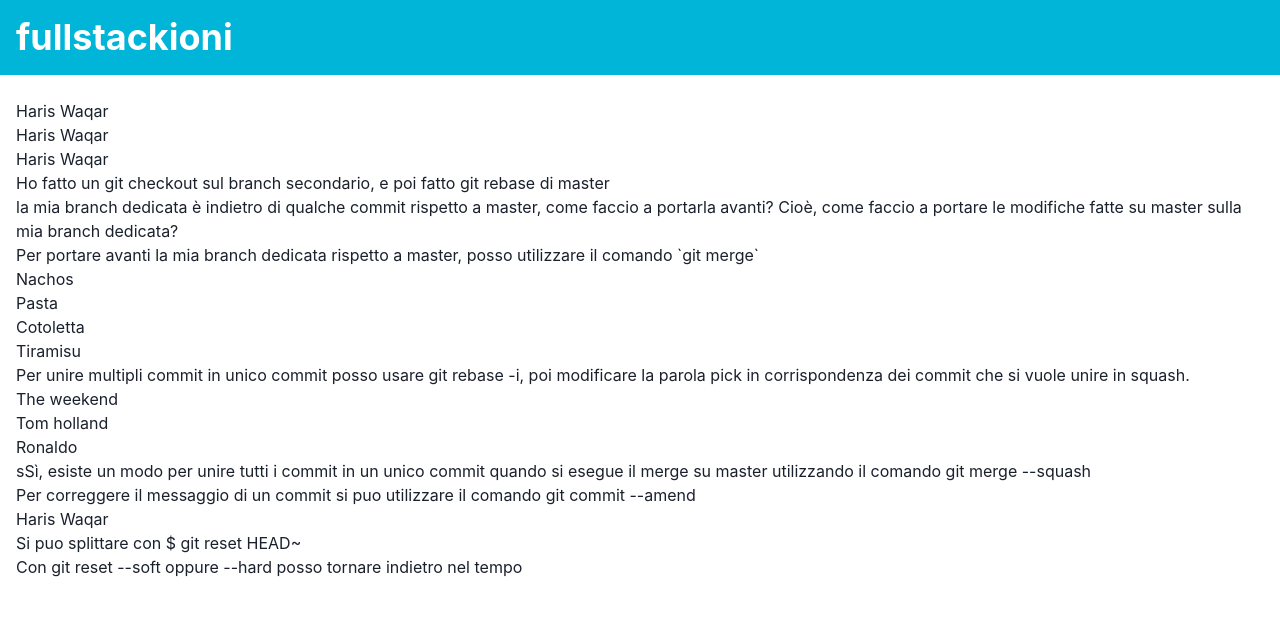
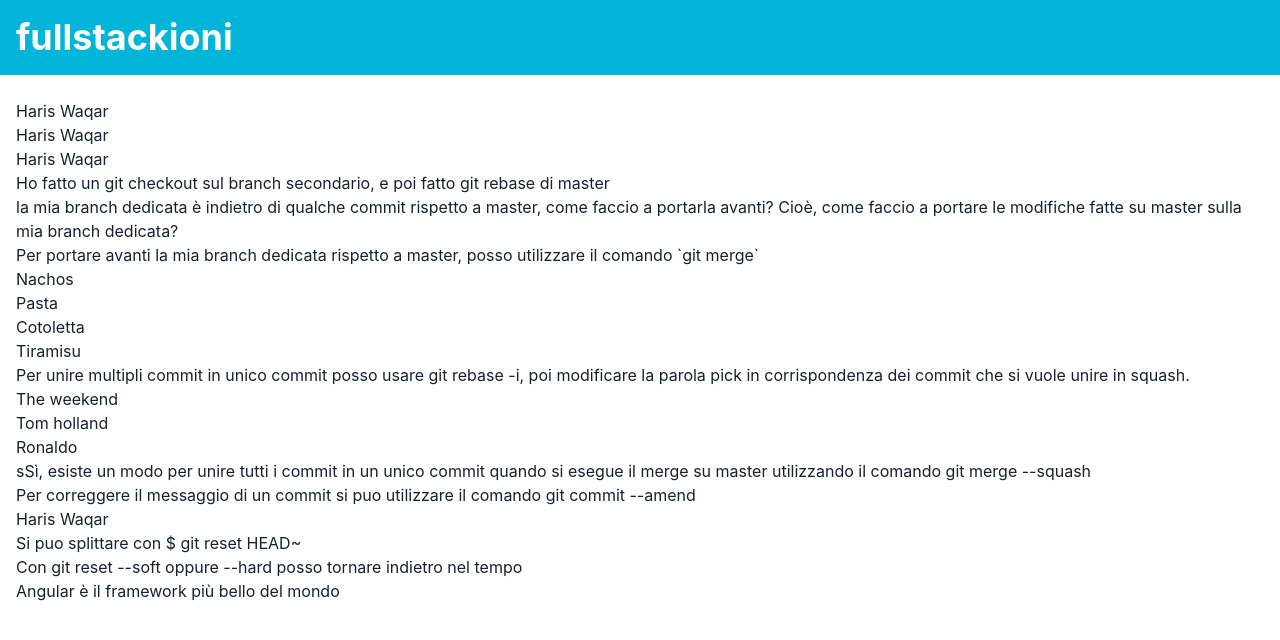
Before and after one commit to yunekoh/git-prova, a React (Vite) app: page /waqar in a window 1280 px wide. Shown: the top 640 px of the page. Built offline with nearby package versions, Linux system fonts and the light colour scheme.

Commit message:
Risposta ES 10

```diff
--- a/src/pages/pageWaqar.tsx
+++ b/src/pages/pageWaqar.tsx
@@ -61,6 +61,9 @@ const pageWaqar = () => {
 
       {/* Domanda ES 9 */}
       <p>Con git reset --soft oppure --hard posso tornare indietro nel tempo</p>
+
+      {/* Domanda ES 10 */}
+      <p>Angular è il framework più bello del mondo</p>
     </>
   );
 };
```
